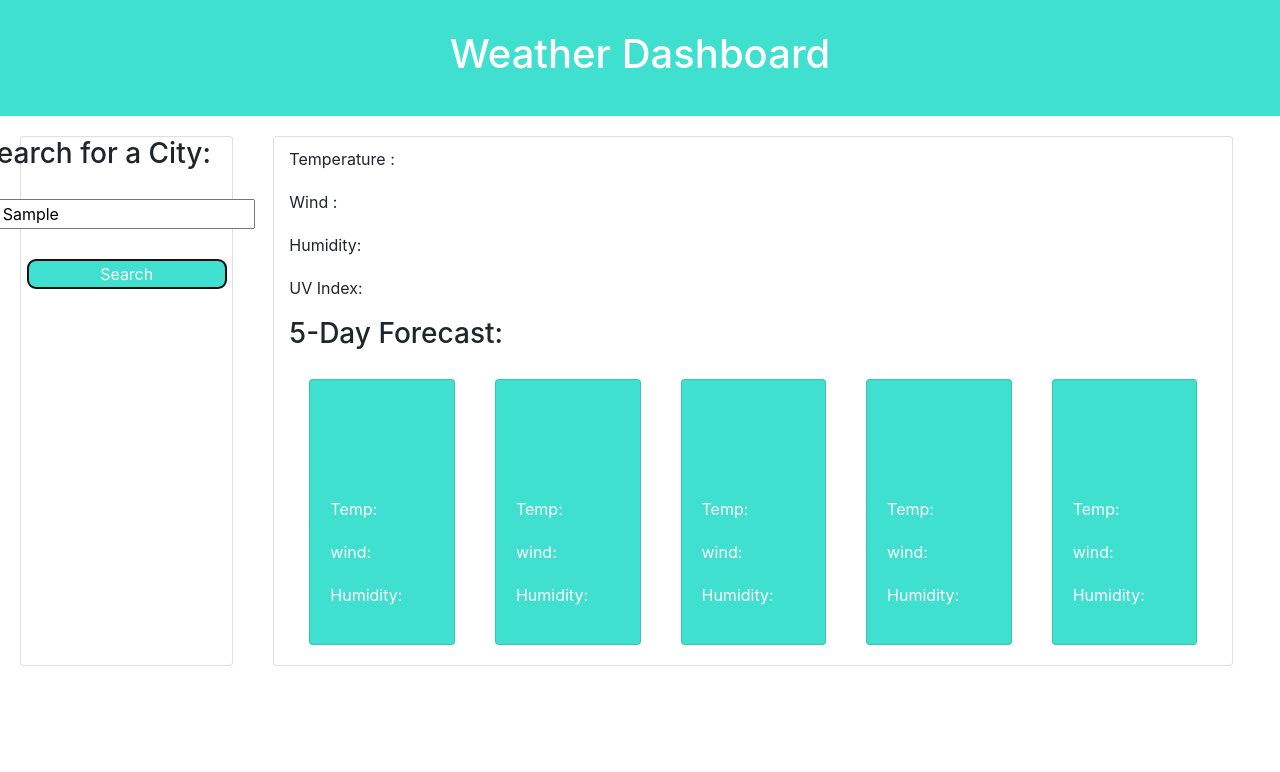
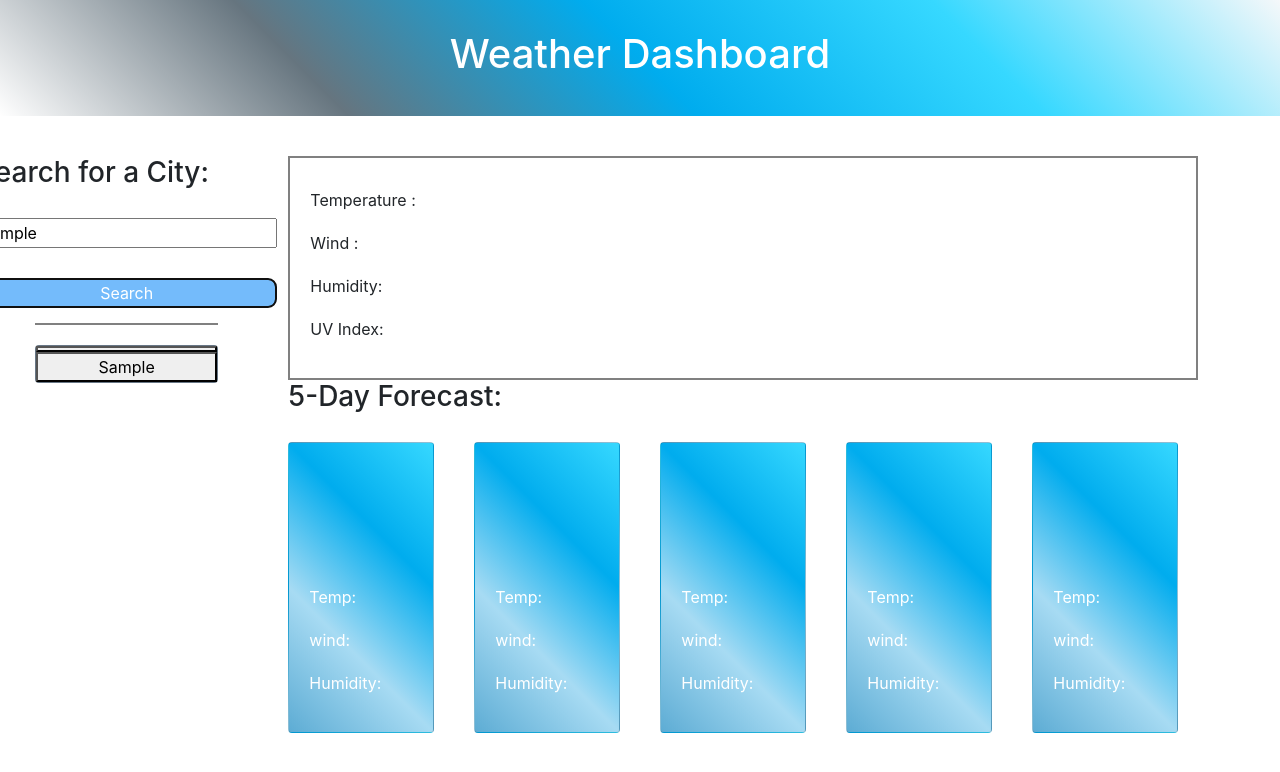
Before and after one commit to nelsonRoberts1968/Weather-API, a plain HTML site: page index.html in a window 1280 px wide. Both pictures are taken after typing "Sample" into the empty fields and a click on the button "Search". Drawn offline with nearby package versions, Linux system fonts and the light colour scheme; no server answers.

Commit message:
completed local storage logic

```diff
--- a/assets/css/style.css
+++ b/assets/css/style.css
@@ -1,121 +1,160 @@
-body{
+body {
   margin: 0 auto;
 }
 
 header {
-    background-color:turquoise;
-    padding:30px;
+  background-image: linear-gradient(
+    45deg,
+    #ffffff,
+    #66757f,
+    #00acee,
+    #36d8ff,
+    #f5f8fa
+
+  );
+  padding: 30px;
 }
-header h1{
+header h1 {
   text-align: center;
   font-style: bold;
   color: white;
 }
-main{
+main {
   display: flex;
 }
 
-.days-of-week{
+.days-of-week {
   display: flex;
   flex-direction: row;
 }
 
-.days{
-    background-color:turquoise;
+.days {
+  background-image: linear-gradient(
+    45deg,
+    #5DACD4,
+    #A7DBF3,
+    #00acee,
+    #36d8ff
+  );
   flex: 1;
 }
-.side-bar{
+.side-bar {
   display: flex;
   flex-direction: column;
-    margin:20px;
+  margin: 20px;
   align-items: center;
 }
-.search-form{
+.search-form {
   margin-bottom: 5px;
 }
-.search-button{
- padding:5px;
+.search-form h3 {
+  margin-left: 20px;
+  margin-top: 20px;
+}
+.search-button {
+  padding: 5px;
   margin-bottom: 10px;
-
 }
-#search{
-    background-color:turquoise;
+#search {
+  background-color: #74bbfb;
   color: white;
   border-radius: 8px;
-    width: 200px;
+  width: 300px;
 }
-#city-btns{
-    align-items: center;
-    background-color: gray;
-    width: 100%;
-    margin-bottom: 20px;
-    text-align: center;
-
-
-}
-.city-button-container{
+.city-btns {
   display: flex;
   flex-direction: column;
-    align-items: center;
-    margin:20px;
+  background-color: lightslategray;
+  width: 100%;
+  margin: 20px;
+  justify-content: space-between;
+  text-align: center;
+}
+.divider {
+  width: 100%;
+  height: 2px;
+  background-color: gray;
+}
+#user-input {
+  width: 300px;
+}
 
-
+.city-searched {
+    margin-top: 5px;
+    color: lime;
 }
-span{
+span {
   font-size: large;
   font-style: bold;
   color: black;
 }
-#city-name{
+#city-name {
   font-size: large;
   font-style: bold;
   color: black;
 }
-.btn{
-    background-color: lightslategrey;
-    margin:5px;
-    width:200px;
+
+.city-info {
+  margin-top: 20px;
+  margin-left: 20px;
+  border:2px solid grey;
+  padding: 20px;
+}
+.results {
+  margin-top: 20px;
 
 }
-.results{
-    margin: 20px;
+.five-days-header {
+  margin-left: 20px;
 }
-.days-of-week span{
-    color:white;
+.days-of-week span {
+  color: white;
+}
+.city-date-container {
+  display: flex;
+  flex-direction: row;
+}
+.today-date {
+  flex-basis: 90%;
+}
+.current-city {
+  flex-basis: 10%;
+}
+.current-city h3 {
+  font-weight: bold;
+  font-size: xx-large;
 }
 
-.days{
+.days {
   margin: 20px;
   padding: 20px;
 }
-.days p{
+.days p {
   color: white;
-
-
 }
-#weather-icon-1{
-    width:75px;
-    height:75px;
-    margin:10px;
+#weather-icon-1 {
+  width: 100px;
+  height: 100px;
+  margin: 10px;
   justify-content: center;
 }
-#weather-icon-2{
-    width:75px;
-    height:75px;
-    margin:10px;
+#weather-icon-2 {
+  width: 100px;
+  height: 100px;
+  margin: 10px;
 }
-#weather-icon-3{
-    width:75px;
-    height:75px;
-    margin:10px;
+#weather-icon-3 {
+  width: 100px;
+  height: 100px;
+  margin: 10px;
 }
-#weather-icon-4{
-    width:75px;
-    height:75px;
-    margin:10px;
+#weather-icon-4 {
+  width: 100px;
+  height: 100px;
+  margin: 10px;
 }
-#weather-icon-5{
-    width:75px;
-    height:75px;
-    margin:10px;
+#weather-icon-5 {
+  width: 100px;
+  height: 100px;
+  margin: 10px;
 }
--- a/assets/js/script.js
+++ b/assets/js/script.js
@@ -5,6 +5,7 @@ var seachFormEl = document.querySelector("#user-input");
 
 //City Current day results
 var baseURL = "https://api.openweathermap.org/data/2.5/";
+var baseImageUrl = "url(http://openweathermap.org/img/wn/";
 var apiKey = "72f6387e5dde063322536334ce16cefd";
 var currentCityTemEl = document.querySelector("#temp");
 var currentCityWindEl = document.querySelector("#wind");
@@ -13,10 +14,12 @@ var currentCityUvEl = document.querySelector("#uv");
 var searchBtnEl = document.querySelector("#search");
 var cityNameEl = document.querySelector("#city-name");
 var weatherIcon1 = document.querySelector("weather-icon-1");
+
 var lon;
 var lat;
 var cityName;
 var currentDate;
+var newCityName;
 
 //Day 1
 var futureDate1 = document.querySelector("#date-1");
@@ -45,8 +48,8 @@ var futureTemEl5 = document.querySelector("#fut-temp-5");
 var futureHumEl5 = document.querySelector("#fut-hum-5");
 
 //Creating a new span element for searched City
-var cityContainerEl = document.getElementById("#city-btns");
-var searchedSpanEl = document.getElementById("#city-searched");
+var cityContainerEl = document.querySelector(".city-btns");
+var searchedSpanEl = document.getElementById("city-searched");
 
 //Getting current date and the next five days
 currentDate = moment();
@@ -58,13 +61,26 @@ var day4= moment(currentDate).add(4,'days').format('L');
 var day5= moment(currentDate).add(5,'days').format('L');
 
 var currentDateEl = document.querySelector("#current-date");
-
+var searchedCities =[];
 //setting click listner on search button
 searchBtnEl.addEventListener("click", () => {
+
   getCityInfo();
 
 });
 
+//Saving items to local storage
+newCityName.addEventListener("Click",() => {
+  alert("button clicked");
+});
+
+function getNewCity(){
+    for (var i = 0; i < localStorage.length; i++){
+        var nameOfCity =localStorage.key(i);
+         var cityNameValue = localStorage.getItem(nameOfCity);
+     }
+getNewCity(cityNameValue);
+}
   //Setting city name to the search list div
   currentCityUvEl.style.backgroundColor = "#50C878";
 //Making an API Call after URL is formated to get city info
@@ -75,16 +91,18 @@ function getCityInfo() {
   if (!cityName) {
     alert("Please enter a valid city name");
   } else {
+
       //Creating an element
- var newCityName = document.createElement('span');
- newCityName.textContent = cityName;
- cityContainerEl.appendChild(newCityName);
+      newCityName = document.createElement('button');
+      newCityName.textContent = cityName;
+      cityContainerEl.appendChild(newCityName);
+      localStorage.setItem("nameOfCity",cityName);
 
     //Formatting URL with city name on it.
     var apiUrl = baseURL + "weather?q=" + cityName + "&appid=" + apiKey + "&units=imperial";
     fetch(apiUrl).then(function (response) {
       if (response.ok) {
-        console.log(response);
+        //console.log(response);
         response.json().then(function (data) {
           // console.log(data);
           currentDateEl.textContent= "(" + currentDateFormatted + ")";
@@ -92,6 +110,7 @@ function getCityInfo() {
           currentCityHumEl.textContent = data.main.humidity + '%';
           currentCityWindEl.textContent = data.wind.speed  + ' MPH';
           cityNameEl.textContent = data.name;
+
 
           //Getting Coordinates
           lon = data.coord.lon;
@@ -117,9 +136,8 @@ function getWeatherUvIndex() {
 
         //Loop to get the rest of the days
         for (var i = 0; i < data.daily.length; i++) {
+            console.log(data.daily[i]);
           var weatherIcon1 = document.querySelector("#weather-icon-1");
-          weatherIcon1.style.backgroundImage = "url(http://openweathermap.org/img/wn/10d@2x.png";
-          //+ data.daily[0].weather.icon+ '.png'+">";
           futureDate1.textContent = "(" + day1 +")";
           futureWindEl1.textContent = data.daily[0].wind_speed  + ' MPH';
           futureHumEl1.textContent = data.daily[0].humidity + ' %'
@@ -127,41 +145,48 @@ function getWeatherUvIndex() {
 
 
           var weatherIcon2 = document.querySelector("#weather-icon-2");
-          weatherIcon2.style.backgroundImage = "url(http://openweathermap.org/img/wn/10d@2x.png";
-          // + data.daily[1].weather.icon + '.png'+">";
-          futureDate1.textContent = "(" + day1 +")";
-          futureDate2.textContent = "(" + day2+")";
+          futureDate2.textContent = "(" + day2 +")";
           futureWindEl2.textContent = data.daily[1].wind_speed + ' MPH'
           futureHumEl2.textContent = data.daily[1].humidity + ' %';
           futureTemEl2.textContent = data.daily[1].temp.max + ' °F';
 
 
           var weatherIcon3 = document.querySelector("#weather-icon-3");
-          weatherIcon3.style.backgroundImage = "url(http://openweathermap.org/img/wn/10d@2x.png";
-          //+ data.daily[2].weather.icon + "@2x.png')";
           futureDate3.textContent = "(" + day3+")";
           futureWindEl3.textContent = data.daily[2].wind_speed  + ' MPH';
           futureHumEl3.textContent = data.daily[2].humidity + ' %'
           futureTemEl3.textContent = data.daily[2].temp.max + ' °F';
 
           var weatherIcon4 = document.querySelector("#weather-icon-4");
-          weatherIcon4.style.backgroundImage = "url(http://openweathermap.org/img/wn/10d@2x.png";
-          //+ data.daily[3].weather.icon + '.png'+">";
+          futureWindEl4.textContent = data.daily[3].wind_speed + ' MPH';
           futureDate4.textContent = "(" + day4 +")";
-          futureWindEl4.textContent = data.daily[3].wind_speed + ' MPH';
           futureHumEl4.textContent = data.daily[3].humidity + ' %';
           futureTemEl4.textContent = data.daily[3].temp.max + ' °F';
+          futureDate4.textContent = "(" + day4 +")";
 
           var weatherIcon5 = document.querySelector("#weather-icon-5");
-          weatherIcon5.style.backgroundImage = "url(http://openweathermap.org/img/wn/10d@2x.png";
-          // + data.daily[4].weather.icon + '.png'+">";
           futureDate5.textContent = "(" + day5 +")";
           futureWindEl5.textContent = data.daily[4].wind_speed  + ' MPH';
           futureHumEl5.textContent = data.daily[4].humidity + ' %';
           futureTemEl5.textContent = data.daily[4].temp.max + ' °F';
+
+
+          weatherIcon1.style.backgroundImage = baseImageUrl
+          + data.daily[0].weather[0].icon + '@2x.png'+")";
+
+          weatherIcon2.style.backgroundImage = baseImageUrl
+          + data.daily[1].weather[0].icon + '@2x.png'+")";
+
+          weatherIcon3.style.backgroundImage = baseImageUrl
+          + data.daily[2].weather[0].icon + '@2x.png'+")";
+
+          weatherIcon4.style.backgroundImage = baseImageUrl
+          + data.daily[3].weather[0].icon + '@2x.png'+")";
+
+          weatherIcon5.style.backgroundImage = baseImageUrl
+          + data.daily[4].weather[0].icon + '@2x.png'+")";
         }
       });
     }
   });
-
 }
--- a/index.html
+++ b/index.html
@@ -18,7 +18,7 @@
     </header>
     <main class="flex-row justify-space-between">
         <!--left search resuls section-->
-        <section class="col-2 card side-bar">
+        <section class="col-2  side-bar">
             <div class="search-form">
                 <h3> Search for a City:</h3>
                 <form id="search-form" class="card-body">
@@ -28,16 +28,22 @@
             <div class="search-button">
                 <button type="submit" id="search">Search</button>
             </div>
-            <div id ="city-btns card">
-                    <span id="city-searched"></span>
+            <div class="divider"></div>
+             <div class="city-btns card">
+                <button id="city-searched"></button>
             </div>
+
         </section>
         <!--Right results section-->
-        <section class="col-9 card results">
+        <section class="col-9 results">
             <div class="city-info">
-                <div>
-                <h3 id="city-name"></h3>
-                <h3 id="current-date"></h3>
+                <div class="city-date-container">
+                    <div class="current-city">
+                        <h3 id="city-name"></h3>
+                    </div>
+                    <div class="today-date">
+                        <h3 id="current-date"></h3>
+                    </div>
                 </div>
                 <p>
                     Temperature : <span id="temp"></span>
@@ -54,7 +60,7 @@
                 </p>
 
             </div>
-            <h3>5-Day Forecast:</h3>
+            <h3 class="five-days-header">5-Day Forecast:</h3>
             <!--Next five days forecast-->
             <section class="days-of-week">
                 <!--Day 1-->
```
Lines whose indentation alone changed are shown as unchanged.
